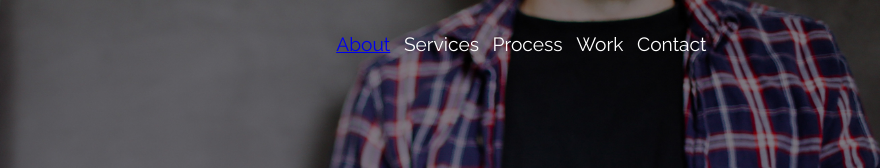
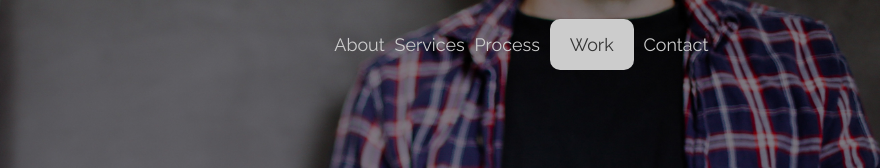
Before and after one commit to Joevanna/WebpageTemplate, a website: page app/index.html in a window 1280 px wide. Shown: the top 168 px of the page, 400-1280 px from the left. Drawn offline with nearby package versions, Linux system fonts and the light colour scheme.

Commit message:
Some tries to include functionality in nav

```diff
--- a/app/index.html
+++ b/app/index.html
@@ -24,11 +24,11 @@
         <header role="nav" class='nav'>
         	<img src="images/logo@2x.png" alt="logo" class="logo">
         	<ul class="sections-nav">
-        		<li><a href="#intro">About</a></li>
-        		<li><a href="#services"></a>Services</li>
-        		<li><a href="#process"></a>Process</li>
-        		<li><a href="#work"></a>Work</li>
-        		<li><a href="#contact"></a>Contact</li>
+        		<li><a href="#intro" class="about">About</a></li>
+        		<li><a href="#services" class="service">Services</a></li>
+        		<li><a href="#process" class="how">Process</a></li>
+        		<li><a href="#work" class="showcase">Work</a></li>
+        		<li><a href="#contact" class="writeme">Contact</a></li>
         	</ul>
         </header>
 
@@ -42,7 +42,7 @@
         	<i class="fa fa-angle-down fa-5x"></i>
         </section>
 
-        <section class="intro" id="intro">
+        <section class="intro block" id="intro">
             <img src="images/about.jpg" alt="">
             <div class="intro-copy">
                 <h1>hi, i'm john smith</h1>
@@ -53,7 +53,7 @@
             </div>
         </section>
 
-        <section class="skills" id="services">
+        <section class="skills block" id="services">
             <h1 class="section-title">this is what I do</h1>
             <p>I provide web design, web development, photography, and graphic design services.</p>
             <hr>
@@ -88,7 +88,7 @@
             <button>let's find it</button>
         </section>
 
-        <section class="process" id="process">
+        <section class="process block" id="process">
             <h1>my process</h1>
             <hr>
             <p>Here is an overview of how I approach each new project.</p>
@@ -210,7 +210,7 @@
             </div>
         </section>
 
-        <section class="portfolio" id="work">
+        <section class="portfolio block" id="work">
             <h1>portfolio</h1>
             <hr>
             <p>Here are some other projects I have worked on</p>
@@ -375,7 +375,7 @@
 
         </section>
 
-        <section class="contact">
+        <section class="contact block" id="contact">
             <h1>Contact me</h1>
             <hr>
             <p>I'd love to hear about your next project! Send me a message and I will see if I can help.</p>
--- a/app/js/main.js
+++ b/app/js/main.js
@@ -6,42 +6,51 @@ var application = function() {
 
 
 		if (scroll >= 200 ) {
-			console.log('working');
+
 			navbar.addClass('shrink');
 		} else {
 			navbar.removeClass('shrink');
 		}
 	}
 
-	function liActiveState() {
-		var section = $('section'),
-			nav = $('.nav'),
-			nav_height = nav.outerHeight();
+	function chageLiStateOnScroll() {
+		var y = $(window).scrollTop();
 
-		var cur_pos = $(this).scrollTop();
+        $('li a').each(function (event) {
 
-		section.each(function() {
-			var top = $(this).offset().top - nav_height,
-        	bottom = top + $(this).outerHeight();
+            if (y >= $($(this).attr('href')).offset().top) {
+                $('li a').not(this).removeClass('active');
+                $(this).addClass('active');
+            }
+        });
+	}
 
-        	if (cur_pos >= top && cur_pos <= bottom) {
-        		nav.find('a').removeClass('active');
-        		section.removeClass('active');
-
-        		$(this).addClass('active');
-      			nav.find('a[href="#'+$(this).attr('id')+'"]').addClass('active');
-        	}
-		})
-
+	function onClickLiGoToSection(event) {
+		event.preventDefault();
+		$('html,body').animate({scrollTop:$(this.hash).offset().top}, 500);
+		$('a').removeClass('active');
+		$(this).addClass('active');
 	}
 
 	function events() {
 		$(window).on('scroll', navbarClass);
-		$(window).on('scroll', liActiveState);
+		$('.nav li a').on('click', onClickLiGoToSection);
 	}
 
 	function init() {
 		events();
+		 $(window).scroll(function () {
+
+	        var y = $(this).scrollTop();
+
+	        $('li a').each(function (event) {
+            if (y >= $($(this).attr('href')).offset().top) {
+                $('li a').not(this).removeClass('active');
+                $(this).addClass('active');
+            }
+        });
+
+    });
 	}
 
 	return {
--- a/app/scss/styles.scss
+++ b/app/scss/styles.scss
@@ -123,19 +123,34 @@ header {
 
 
 		li {
-			color: white;
+
 			transition: all .3s linear;
 			cursor: pointer;
-			font-size: 1.5vw;
+			font-size: 1.4vw;
 			transition: all .3s ease-in-out;
 
-			&:hover { color: darken(white, 60%); }
+
+			a {
+				color: $font-colour-light;
+				text-decoration: none;
+
+				&:hover { color: darken(white, 60%); }
+			}
+
+
 		}
 
 		.selected {
 			padding: 25px 15px;
 			color: black;
 			background-color: white;
+			border-radius: 10px;
+		}
+
+		.active {
+			background-color: $font-colour-light;
+			color: $font-colour;
+			padding: 15px 20px;
 			border-radius: 10px;
 		}
 	}
@@ -239,18 +254,18 @@ INTRO SECTION STYLING
 	.section-title, p { padding-bottom: 20px; }
 
 	.section-title {
-		font-size: 5rem;
+		font-size: 3vw;
 		padding-top: 150px;
 	}
 
 	p {
-		font-size: 1.8rem;
+		font-size: 1.2vw;
 	}
 }
 
 .skills-container {
 	width: 100%;
-	height: auto;
+	height: 60%;
 	display: flex;
 	flex-direction: row;
 
```
Also changed, not shown: app/css/styles.css.
